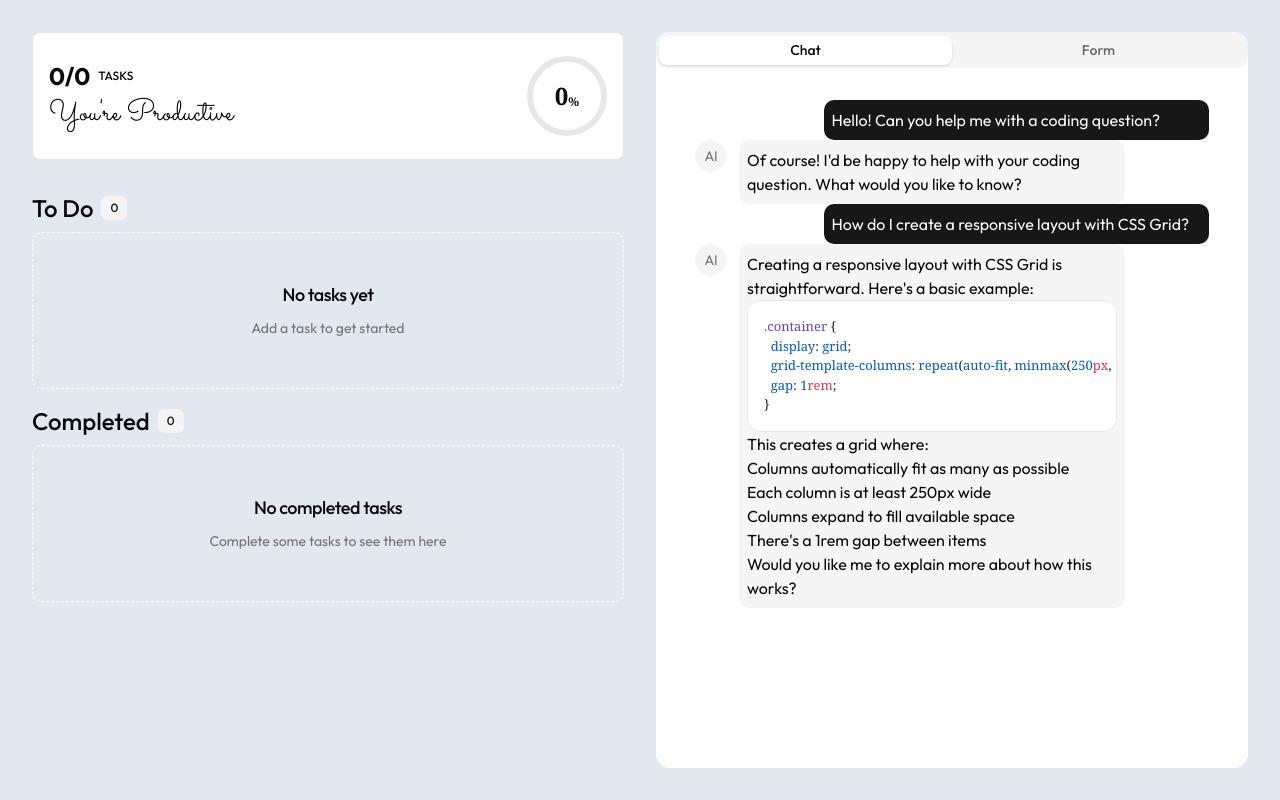
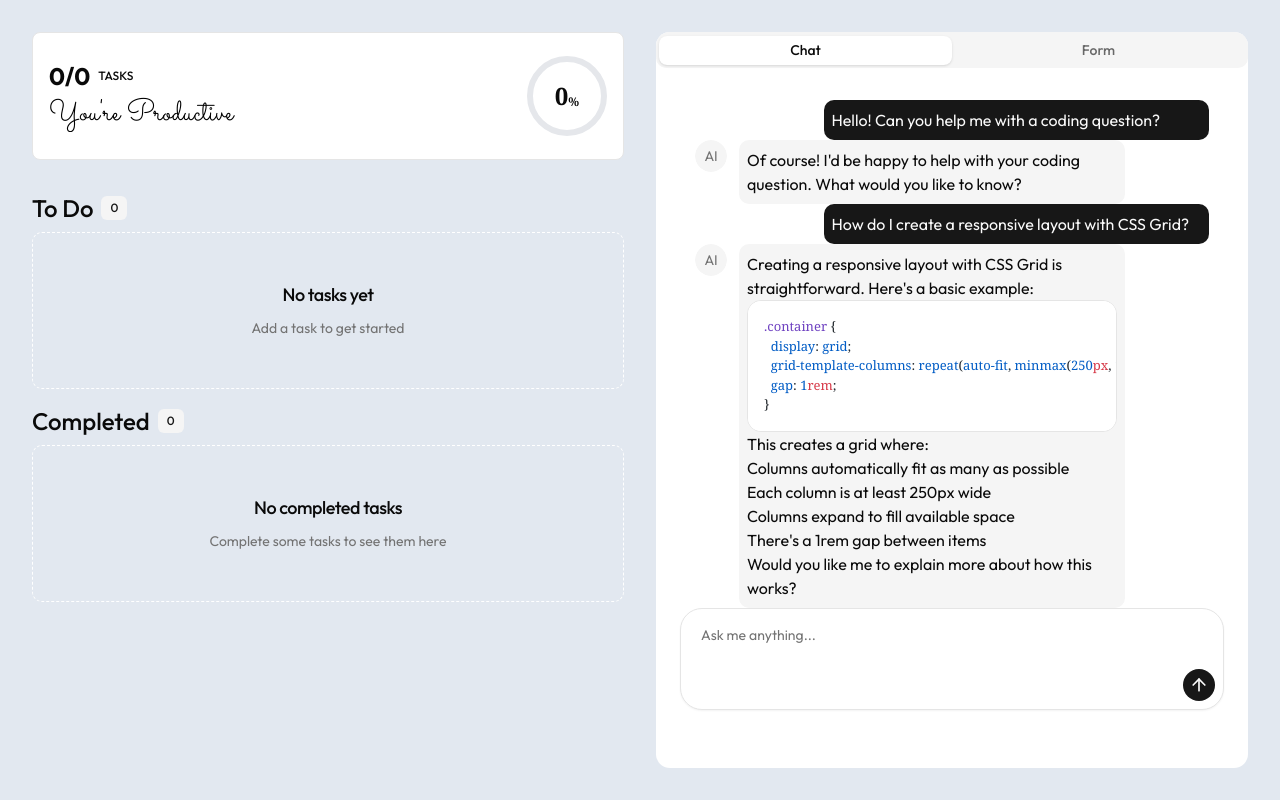
Before and after one commit to thebryanmartinez/todo-list-ai-prompt, a Next.js app: page / in a window 1280 px wide. Built offline with nearby package versions, Linux system fonts and the light colour scheme.

Commit message:
feat: initial implementation of CreateTaskInput component

```diff
--- a/src/modules/chat/components/CreateTaskChat.tsx
+++ b/src/modules/chat/components/CreateTaskChat.tsx
@@ -10,6 +10,8 @@ import {
     MessageAvatar,
     MessageContent,
 } from '@/modules/shared/components/promptkit';
+
+import { CreateTaskInput } from './CreateTaskInput';
 
 export const CreateTaskChat = () => {
     const [messages, setMessages] = useState([
@@ -38,7 +40,8 @@ export const CreateTaskChat = () => {
     ]);
 
     return (
-        <ChatContainerRoot className='flex-1 p-6'>
+        <div className='flex-1 p-6 flex flex-col justify-between'>
+            <ChatContainerRoot>
                 <ChatContainerContent>
                     {messages.map((message) => {
                         const isAssistant = message.role === 'assistant';
@@ -46,7 +49,9 @@ export const CreateTaskChat = () => {
                         return (
                             <Message
                                 key={message.id}
-                            className={message.role === 'user' ? 'justify-end' : 'justify-start'}
+                                className={
+                                    message.role === 'user' ? 'justify-end' : 'justify-start'
+                                }
                             >
                                 {isAssistant && (
                                     <MessageAvatar src='' alt='AI Assistant' fallback='AI' />
@@ -67,5 +72,7 @@ export const CreateTaskChat = () => {
                     })}
                 </ChatContainerContent>
             </ChatContainerRoot>
+            <CreateTaskInput />
+        </div>
     );
 };
--- a/src/modules/chat/components/CreateTaskContainer.tsx
+++ b/src/modules/chat/components/CreateTaskContainer.tsx
@@ -9,7 +9,7 @@ interface CreateTaskContainerProps {
 
 export const CreateTaskContainer = ({ onTaskCreated }: CreateTaskContainerProps) => {
     return (
-        <section className='flex-1 w-full h-full'>
+        <section>
             <Tabs defaultValue='chat'>
                 <TabsList className='w-full'>
                     <TabsTrigger value='chat'>Chat</TabsTrigger>
--- /dev/null
+++ b/src/modules/chat/components/CreateTaskInput.tsx
@@ -0,0 +1,59 @@
+'use client';
+
+import { useState } from 'react';
+
+import { ArrowUp, Square } from 'lucide-react';
+
+import { Button } from '@/modules/shared/components';
+import {
+    PromptInput,
+    PromptInputAction,
+    PromptInputActions,
+    PromptInputTextarea,
+} from '@/modules/shared/components/promptkit';
+
+export const CreateTaskInput = () => {
+    const [input, setInput] = useState('');
+    const [isLoading, setIsLoading] = useState(false);
+
+    const handleSubmit = () => {
+        setIsLoading(true);
+        // simulate request
+        setTimeout(() => {
+            setIsLoading(false);
+            setInput('');
+        }, 2000);
+    };
+
+    const handleValueChange = (value: string) => {
+        setInput(value);
+    };
+
+    return (
+        <PromptInput
+            value={input}
+            onValueChange={handleValueChange}
+            isLoading={isLoading}
+            onSubmit={handleSubmit}
+            className='w-full max-w-(--breakpoint-md)'
+        >
+            <PromptInputTextarea placeholder='Ask me anything...' />
+            <PromptInputActions className='justify-end pt-2'>
+                <PromptInputAction tooltip={isLoading ? 'Stop generation' : 'Send message'}>
+                    <Button
+                        variant='default'
+                        size='icon'
+                        className='h-8 w-8 rounded-full'
+                        onClick={handleSubmit}
+                    >
+                        {isLoading ? (
+                            <Square className='size-5 fill-current' />
+                        ) : (
+                            <ArrowUp className='size-5' />
+                        )}
+                    </Button>
+                </PromptInputAction>
+            </PromptInputActions>
+        </PromptInput>
+    );
+};
--- a/src/modules/chat/components/index.ts
+++ b/src/modules/chat/components/index.ts
@@ -1,3 +1,4 @@
 export * from './CreateTaskChat';
 export * from './CreateTaskContainer';
 export * from './CreateTaskForm';
+export * from './CreateTaskInput';
--- a/src/modules/shared/components/promptkit/index.ts
+++ b/src/modules/shared/components/promptkit/index.ts
@@ -2,3 +2,4 @@ export * from './chat-container';
 export * from './code-block';
 export * from './markdown';
 export * from './message';
+export * from './prompt-input';
--- /dev/null
+++ b/src/modules/shared/components/promptkit/prompt-input.tsx
@@ -0,0 +1,218 @@
+'use client';
+
+import React, { createContext, useContext, useLayoutEffect, useRef, useState } from 'react';
+
+import { cn } from '@/lib/utils';
+import { Textarea } from '@/modules/shared/components';
+import {
+    Tooltip,
+    TooltipContent,
+    TooltipProvider,
+    TooltipTrigger,
+} from '@/modules/shared/components';
+
+type PromptInputContextType = {
+    isLoading: boolean;
+    value: string;
+    setValue: (value: string) => void;
+    maxHeight: number | string;
+    onSubmit?: () => void;
+    disabled?: boolean;
+    textareaRef: React.RefObject<HTMLTextAreaElement | null>;
+};
+
+const PromptInputContext = createContext<PromptInputContextType>({
+    isLoading: false,
+    value: '',
+    setValue: () => {},
+    maxHeight: 240,
+    onSubmit: undefined,
+    disabled: false,
+    textareaRef: React.createRef<HTMLTextAreaElement>(),
+});
+
+function usePromptInput() {
+    return useContext(PromptInputContext);
+}
+
+export type PromptInputProps = {
+    isLoading?: boolean;
+    value?: string;
+    onValueChange?: (value: string) => void;
+    maxHeight?: number | string;
+    onSubmit?: () => void;
+    children: React.ReactNode;
+    className?: string;
+    disabled?: boolean;
+} & React.ComponentProps<'div'>;
+
+function PromptInput({
+    className,
+    isLoading = false,
+    maxHeight = 240,
+    value,
+    onValueChange,
+    onSubmit,
+    children,
+    disabled = false,
+    onClick,
+    ...props
+}: PromptInputProps) {
+    const [internalValue, setInternalValue] = useState(value || '');
+    const textareaRef = useRef<HTMLTextAreaElement>(null);
+
+    const handleChange = (newValue: string) => {
+        setInternalValue(newValue);
+        onValueChange?.(newValue);
+    };
+
+    const handleClick: React.MouseEventHandler<HTMLDivElement> = (e) => {
+        if (!disabled) textareaRef.current?.focus();
+        onClick?.(e);
+    };
+
+    return (
+        <TooltipProvider>
+            <PromptInputContext.Provider
+                value={{
+                    isLoading,
+                    value: value ?? internalValue,
+                    setValue: onValueChange ?? handleChange,
+                    maxHeight,
+                    onSubmit,
+                    disabled,
+                    textareaRef,
+                }}
+            >
+                <div
+                    onClick={handleClick}
+                    className={cn(
+                        'border-input bg-background cursor-text rounded-3xl border p-2 shadow-xs',
+                        disabled && 'cursor-not-allowed opacity-60',
+                        className
+                    )}
+                    {...props}
+                >
+                    {children}
+                </div>
+            </PromptInputContext.Provider>
+        </TooltipProvider>
+    );
+}
+
+export type PromptInputTextareaProps = {
+    disableAutosize?: boolean;
+} & React.ComponentProps<typeof Textarea>;
+
+function PromptInputTextarea({
+    className,
+    onKeyDown,
+    disableAutosize = false,
+    ...props
+}: PromptInputTextareaProps) {
+    const { value, setValue, maxHeight, onSubmit, disabled, textareaRef } = usePromptInput();
+
+    const adjustHeight = (el: HTMLTextAreaElement | null) => {
+        if (!el || disableAutosize) return;
+
+        el.style.height = 'auto';
+
+        if (typeof maxHeight === 'number') {
+            el.style.height = `${Math.min(el.scrollHeight, maxHeight)}px`;
+        } else {
+            el.style.height = `min(${el.scrollHeight}px, ${maxHeight})`;
+        }
+    };
+
+    const handleRef = (el: HTMLTextAreaElement | null) => {
+        textareaRef.current = el;
+        adjustHeight(el);
+    };
+
+    useLayoutEffect(() => {
+        if (!textareaRef.current || disableAutosize) return;
+
+        const el = textareaRef.current;
+        el.style.height = 'auto';
+
+        if (typeof maxHeight === 'number') {
+            el.style.height = `${Math.min(el.scrollHeight, maxHeight)}px`;
+        } else {
+            el.style.height = `min(${el.scrollHeight}px, ${maxHeight})`;
+        }
+        // eslint-disable-next-line react-hooks/exhaustive-deps
+    }, [value, maxHeight, disableAutosize]);
+
+    const handleChange = (e: React.ChangeEvent<HTMLTextAreaElement>) => {
+        adjustHeight(e.target);
+        setValue(e.target.value);
+    };
+
+    const handleKeyDown = (e: React.KeyboardEvent<HTMLTextAreaElement>) => {
+        if (e.key === 'Enter' && !e.shiftKey) {
+            e.preventDefault();
+            onSubmit?.();
+        }
+        onKeyDown?.(e);
+    };
+
+    return (
+        <Textarea
+            ref={handleRef}
+            value={value}
+            onChange={handleChange}
+            onKeyDown={handleKeyDown}
+            className={cn(
+                'text-primary min-h-[44px] w-full resize-none border-none bg-transparent shadow-none outline-none focus-visible:ring-0 focus-visible:ring-offset-0',
+                className
+            )}
+            rows={1}
+            disabled={disabled}
+            {...props}
+        />
+    );
+}
+
+export type PromptInputActionsProps = React.HTMLAttributes<HTMLDivElement>;
+
+function PromptInputActions({ children, className, ...props }: PromptInputActionsProps) {
+    return (
+        <div className={cn('flex items-center gap-2', className)} {...props}>
+            {children}
+        </div>
+    );
+}
+
+export type PromptInputActionProps = {
+    className?: string;
+    tooltip: React.ReactNode;
+    children: React.ReactNode;
+    side?: 'top' | 'bottom' | 'left' | 'right';
+} & React.ComponentProps<typeof Tooltip>;
+
+function PromptInputAction({
+    tooltip,
+    children,
+    className,
+    side = 'top',
+    ...props
+}: PromptInputActionProps) {
+    const { disabled } = usePromptInput();
+
+    return (
+        <Tooltip {...props}>
+            <TooltipTrigger
+                asChild
+                disabled={disabled}
+                onClick={(event) => event.stopPropagation()}
+            >
+                {children}
+            </TooltipTrigger>
+            <TooltipContent side={side} className={className}>
+                {tooltip}
+            </TooltipContent>
+        </Tooltip>
+    );
+}
+
+export { PromptInput, PromptInputTextarea, PromptInputActions, PromptInputAction };
```
Lines whose indentation alone changed are shown as unchanged.
